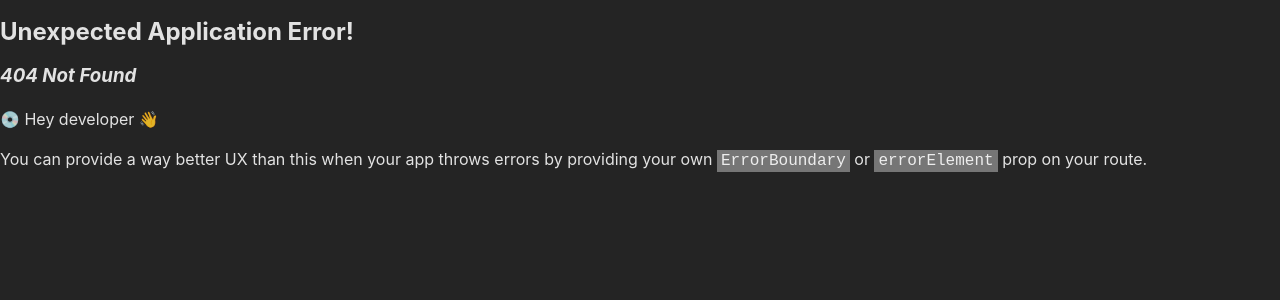
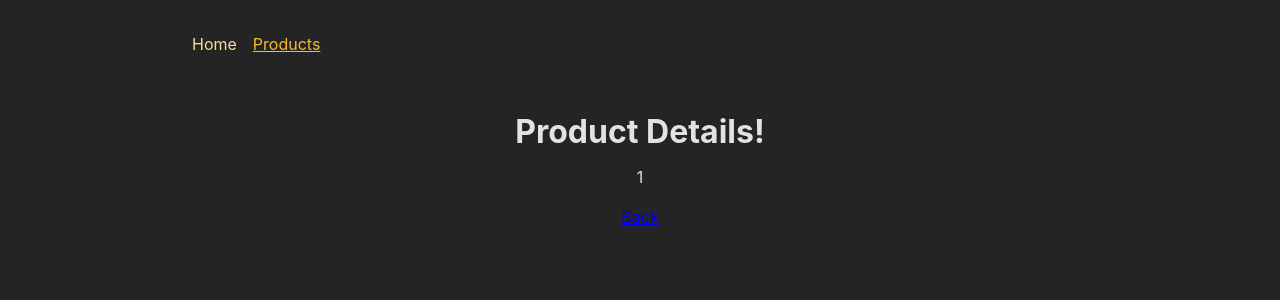
Before and after one commit to Neidn/react-practice-router, a React (Create React App) app: page /products/1 in a window 1280 px wide. Before the commit this address had no page. Shown: the top 300 px of the page. Built offline with nearby package versions, Linux system fonts and the light colour scheme.

Commit message:
use index

```diff
--- a/src/App.js
+++ b/src/App.js
@@ -8,12 +8,12 @@ import RootLayout from "./pages/Root";
 
 const router = createBrowserRouter([
   {
-    path: "root",
+    path: "",
     element: <RootLayout/>,
     errorElement: <ErrorPage/>,
     children: [
       {
-        path: "",
+        index: true,
         element: <HomePage/>,
       },
       {
--- a/src/pages/ProductDetail.js
+++ b/src/pages/ProductDetail.js
@@ -1,4 +1,4 @@
-import {useParams} from "react-router-dom";
+import {Link, useParams} from "react-router-dom";
 
 const ProductDetailPage = () => {
   const params = useParams();
@@ -7,6 +7,7 @@ const ProductDetailPage = () => {
       <>
         <h1>Product Details!</h1>
         <p>{params.productId}</p>
+        <p><Link to={'..'} relative={'path'}>Back</Link></p>
       </>
   );
 };
```
